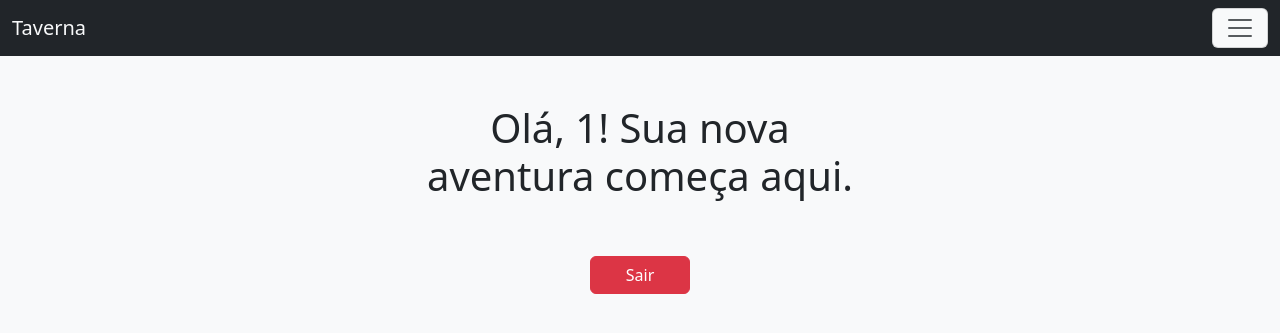
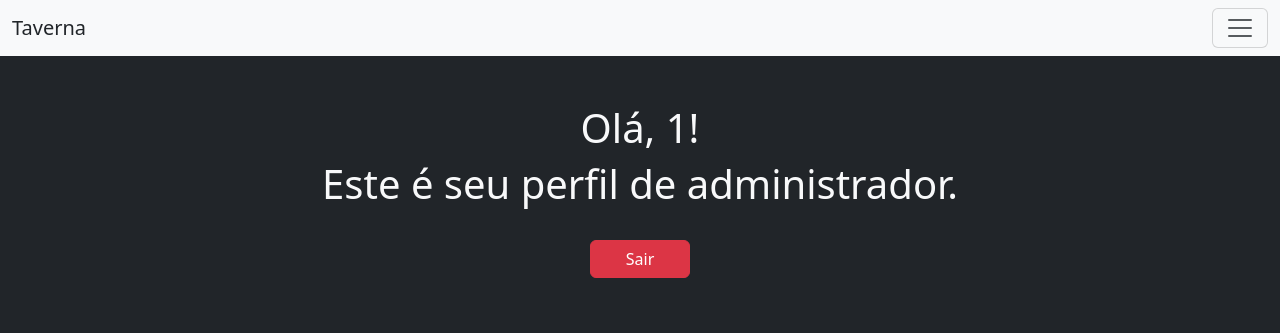
Before and after one commit to capeloo/projeto-webapp-a-guilda, a PHP site: page /projeto-webapp-taverna/telas/usuario/Usuario_dashboard.php in a window 1280 px wide. Shown: the top 333 px of the page. Run offline with PHP 8.4, Linux system fonts and the light colour scheme; the visitor is signed in with stand-in values (Sample User, id 1).

Commit message:
Perfil de admin adicionado

```diff
--- a/telas/usuario/Usuario_dashboard.php
+++ b/telas/usuario/Usuario_dashboard.php
@@ -6,71 +6,123 @@
     if(empty($_SESSION)){
         echo "<script>location.href='login/Login.php';</script>";
     }
+
+    if($_SESSION["admin"] == 0){
+      echo "<!DOCTYPE html>";
+      echo "<html lang='pt-br'>";
+      echo "<head>";
+      echo "<meta charset='UTF-8'>";
+      echo "<meta http-equiv='X-UA-Compatible' content='IE=edge'>";
+      echo "<meta name='viewport' content='width=device-width, initial-scale=1.0'>";
+      echo "<title>Dashboard</title>";
+      echo "<link rel='shortcut icon' href='./../../assets/fav.png' type='image/x-icon'>";
+      echo "<link href='https://cdn.jsdelivr.net/npm/bootstrap@5.3.0-alpha3/dist/css/bootstrap.min.css' rel='stylesheet'>";
+      echo "</head>";
+      echo "<body class='bg-light'>";
+      echo "<nav class='navbar bg-dark sticky-top'>";
+      echo "<div class='container-fluid'>";
+      echo "<a class='navbar-brand text-light' href='Usuario_dashboard.php'>Taverna</a>";
+      echo "<button class='navbar-toggler bg-light' type='button' data-bs-toggle='offcanvas' data-bs-target='#offcanvasNavbar' aria-controls='offcanvasNavbar' aria-label='Toggle navigation'>";
+      echo "<span class='navbar-toggler-icon'></span>";
+      echo "</button>";
+      echo "<div class='offcanvas offcanvas-end' tabindex='-1' id='offcanvasNavbar' aria-labelledby='offcanvasNavbarLabel'>";
+      echo "<div class='offcanvas-header'>";
+      echo "<h5 class='offcanvas-title' id='offcanvasNavbarLabel'>Menu</h5>";
+      echo "<button type='button' class='btn-close' data-bs-dismiss='offcanvas' aria-label='Close'></button>";
+      echo "</div>";
+      echo "<div class='offcanvas-body'>";
+      echo "<ul class='navbar-nav justify-content-end flex-grow-1 pe-3'>";
+      echo "<li class='nav-item'>";
+      echo "<strong>Perfil</strong>";
+      echo "</li>";
+      echo "<li class='nav-item'>";
+      echo "<a class='nav-link' href='../usuario/perfil/Meu_perfil.php'>Meu perfil</a>";
+      echo "</li>";
+      echo "<li class='nav-item'>";
+      echo "<a class='nav-link' href='./perfil/Editar_perfil.php'>Editar perfil</a>";
+      echo "</li>";
+      echo "<li class='nav-item' style='margin-top: 10px;'>";
+      echo "<strong>Mesas</strong>";
+      echo "</li>";
+      echo "<li class='nav-item'>";
+      echo "<a class='nav-link' href='../mesa/Lista_de_mesas.php'>Lista de mesas</a>";
+      echo "</li>";
+      echo "<li class='nav-item'>";
+      echo "<a class='nav-link' href='../mesa/Cadastro_mesa.php'>Cadastro de mesa</a>";
+      echo "</li>";
+      echo "<li class='nav-item'>";
+      echo "<a class='nav-link' href='../mesa/Minhas_mesas.php'>Minhas mesas</a>";
+      echo "</li>";
+      echo "</ul>";
+      echo "</div>";
+      echo "</div>";
+      echo "</div>";
+      echo "</nav>";
+      echo "<div class='container-fluid text-center mt-4 bg-light' style='width: 500px;'>";
+      echo "<h1 class='p-4'>Olá, " . $_SESSION['apelido'] . "! Sua nova aventura começa aqui.</h1>";
+      echo "<div class='p-4'>";
+      echo "<a href='login/logout.php' class='btn btn-danger' style='width: 100px;'>Sair</a>";
+      echo "</div>";
+      echo "</div>";
+      echo "<script src='https://cdn.jsdelivr.net/npm/bootstrap@5.3.0-alpha3/dist/js/bootstrap.bundle.min.js'></script>";
+      echo "</body>";
+      echo "</html>";
+    } else if($_SESSION["admin"] == 1){
+      echo "<!DOCTYPE html>";
+      echo "<html lang='pt-br'>";
+      echo "<head>";
+      echo "<meta charset='UTF-8'>";
+      echo "<meta http-equiv='X-UA-Compatible' content='IE=edge'>";
+      echo "<meta name='viewport' content='width=device-width, initial-scale=1.0'>";
+      echo "<title>Dashboard</title>";
+      echo "<link rel='shortcut icon' href='./../../assets/fav.png' type='image/x-icon'>";
+      echo "<link href='https://cdn.jsdelivr.net/npm/bootstrap@5.3.0-alpha3/dist/css/bootstrap.min.css' rel='stylesheet'>";
+      echo "</head>";
+      echo "<body class='bg-dark'>";
+      echo "<nav class='navbar bg-light sticky-top'>";
+      echo "<div class='container-fluid'>";
+      echo "<a class='navbar-brand text-dark' href='Usuario_dashboard.php'>Taverna</a>";
+      echo "<button class='navbar-toggler bg-light' type='button' data-bs-toggle='offcanvas' data-bs-target='#offcanvasNavbar' aria-controls='offcanvasNavbar' aria-label='Toggle navigation'>";
+      echo "<span class='navbar-toggler-icon'></span>";
+      echo "</button>";
+      echo "<div class='offcanvas offcanvas-end' tabindex='-1' id='offcanvasNavbar' aria-labelledby='offcanvasNavbarLabel'>";
+      echo "<div class='offcanvas-header'>";
+      echo "<h5 class='offcanvas-title' id='offcanvasNavbarLabel'>Menu</h5>";
+      echo "<button type='button' class='btn-close' data-bs-dismiss='offcanvas' aria-label='Close'></button>";
+      echo "</div>";
+      echo "<div class='offcanvas-body'>";
+      echo "<ul class='navbar-nav justify-content-end flex-grow-1 pe-3'>";
+      echo "<li class='nav-item'>";
+      echo "<strong>Perfil</strong>";
+      echo "</li>";
+      echo "<li class='nav-item'>";
+      echo "<a class='nav-link' href='#'>Lista de perfis</a>";
+      echo "</li>";
+      echo "<li class='nav-item' style='margin-top: 10px;'>";
+      echo "<strong>Denúncia</strong>";
+      echo "</li>";
+      echo "<li class='nav-item'>";
+      echo "<a class='nav-link' href='#'>Tickets de Denúncia</a>";
+      echo "</li>";
+      echo "<li class='nav-item'>";
+      echo "<li class='nav-item' style='margin-top: 10px;'>";
+      echo "<strong>Notícias</strong>";
+      echo "</li>";
+      echo "<li class='nav-item'>";
+      echo "<a class='nav-link' href='#'>Escrever Notícia</a>";
+      echo "</li>";
+      echo "</ul>";
+      echo "</div>";
+      echo "</div>";
+      echo "</div>";
+      echo "</nav>";
+      echo "<h1 class='pt-5 text-light text-center'>Olá, " . $_SESSION['apelido'] . "!</h1>";
+      echo "<h1 class='text-light text-center'>Este é seu perfil de administrador.</h1>";
+      echo "<div class='p-4 text-center'>";
+      echo "<a href='login/logout.php' class='btn btn-danger' style='width: 100px;'>Sair</a>";
+      echo "</div>";
+      echo "<script src='https://cdn.jsdelivr.net/npm/bootstrap@5.3.0-alpha3/dist/js/bootstrap.bundle.min.js'></script>";
+      echo "</body>";
+      echo "</html>";
+    }
 ?>
-
-<!-- Início do HTML -->
-<!DOCTYPE html>
-<html lang="pt-br">
-<head>
-    <meta charset="UTF-8">
-    <meta http-equiv="X-UA-Compatible" content="IE=edge">
-    <meta name="viewport" content="width=device-width, initial-scale=1.0">
-    <title>Dashboard</title>
-    <link rel="shortcut icon" href="./../../assets/fav.png" type="image/x-icon">
-    <!-- Chamando as folhas de estilo do Bootstrap -->
-    <link href="https://cdn.jsdelivr.net/npm/bootstrap@5.3.0-alpha3/dist/css/bootstrap.min.css" rel="stylesheet">
-</head>
-<body class="bg-light">
-  <!-- Barra de navegação -->
-  <nav class="navbar bg-dark sticky-top">
-    <div class="container-fluid">
-      <a class="navbar-brand text-light" href="Usuario_dashboard.php">Taverna</a>
-      <!-- Offcanvas -->
-      <button class="navbar-toggler bg-light" type="button" data-bs-toggle="offcanvas" data-bs-target="#offcanvasNavbar" aria-controls="offcanvasNavbar" aria-label="Toggle navigation">
-        <span class="navbar-toggler-icon"></span>
-      </button>
-      <div class="offcanvas offcanvas-end" tabindex="-1" id="offcanvasNavbar" aria-labelledby="offcanvasNavbarLabel">
-        <div class="offcanvas-header">
-          <h5 class="offcanvas-title" id="offcanvasNavbarLabel">Menu</h5>
-          <button type="button" class="btn-close" data-bs-dismiss="offcanvas" aria-label="Close"></button>
-        </div>
-        <div class="offcanvas-body">
-          <ul class="navbar-nav justify-content-end flex-grow-1 pe-3">
-            <li class="nav-item">
-              <strong>Perfil</strong>
-            </li>
-            <li class="nav-item">
-              <a class="nav-link" href="../usuario/perfil/Meu_perfil.php">Meu perfil</a>
-            </li>
-            <li class="nav-item">
-              <a class="nav-link" href="./perfil/Editar_perfil.php">Editar perfil</a>
-            </li>
-            <li class="nav-item" style="margin-top: 10px;">
-              <strong>Mesas</strong>
-            </li>
-            <li class="nav-item">
-              <a class="nav-link" href="../mesa/Lista_de_mesas.php">Lista de mesas</a>
-            </li>
-            <li class="nav-item">
-              <a class="nav-link" href="../mesa/Cadastro_mesa.php">Cadastro de mesa</a>
-            </li>
-            <li class="nav-item">
-              <a class="nav-link" href="../mesa/Minhas_mesas.php">Minhas mesas</a>
-            </li>
-          </ul>
-        </div>
-      </div>
-    </div>
-  </nav>
-    <!-- Conteúdo da página -->
-    <div class="container-fluid text-center mt-4 bg-light" style="width: 500px;">
-        <h1 class="p-4">Olá, <?php echo $_SESSION['apelido'] ?>! Sua nova aventura começa aqui.</h1>
-        <div class="p-4">
-            <a href="login/logout.php" class="btn btn-danger" style="width: 100px;">Sair</a>
-        </div>
-    </div>
-
-    <!-- Chamando os scripts do Bootstrap -->
-    <script src="https://cdn.jsdelivr.net/npm/bootstrap@5.3.0-alpha3/dist/js/bootstrap.bundle.min.js"></script>
-</body>
-</html>
--- a/telas/usuario/login/Login.php
+++ b/telas/usuario/login/Login.php
@@ -44,7 +44,7 @@
         // Caso não tenha dado erro algum, inicia a requisição ao banco
         if(empty($apelido_erro) && empty($senha_erro)){
             // 1. Guarda a requisição em uma variável
-            $sql = "SELECT id, apelido, senha FROM usuario WHERE apelido = (?)";
+            $sql = "SELECT id, admin, apelido, senha FROM usuario WHERE apelido = (?)";
 
             // 2. Prepara a requisição
             if($stmt = $mysqli->prepare($sql)){
@@ -63,6 +63,7 @@
                             $id = $row["id"];
                             $apelido = $row["apelido"];
                             $hashed_senha = $row["senha"];
+                            $admin = $row["admin"];
                     // 7. Verificação da senha
                             if(password_verify($senha, $hashed_senha)){
                                 // 8. Inicia a sessão e atribui valores as variáveis da sessão
@@ -71,6 +72,7 @@
                                 $_SESSION["loggedIn"] = true;
                                 $_SESSION["id"] = $id;
                                 $_SESSION["apelido"] = $apelido;
+                                $_SESSION["admin"] = $admin;
 
                                 // 9. Redireciona para o dashboard
                                 header("location: ../Usuario_dashboard.php");
```
